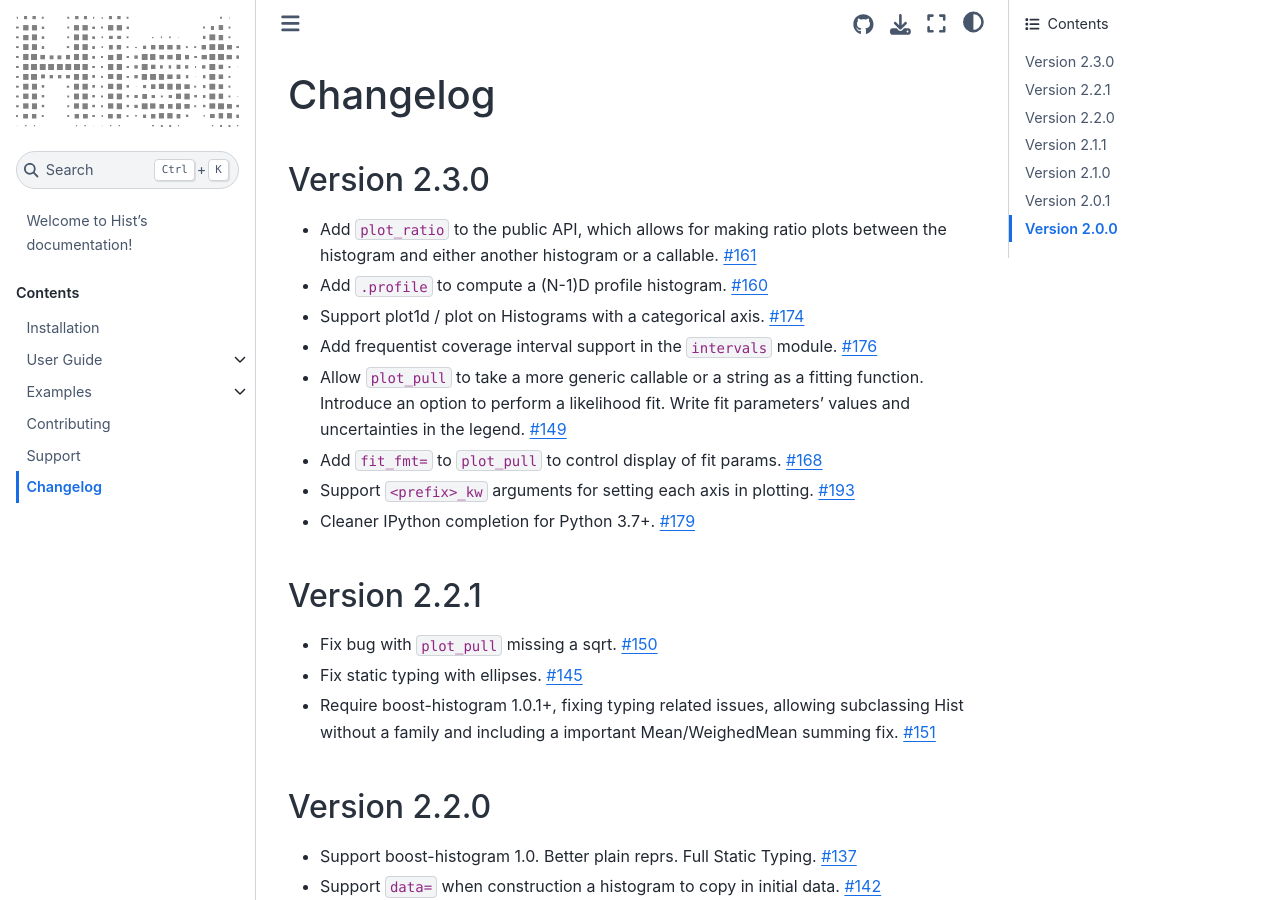
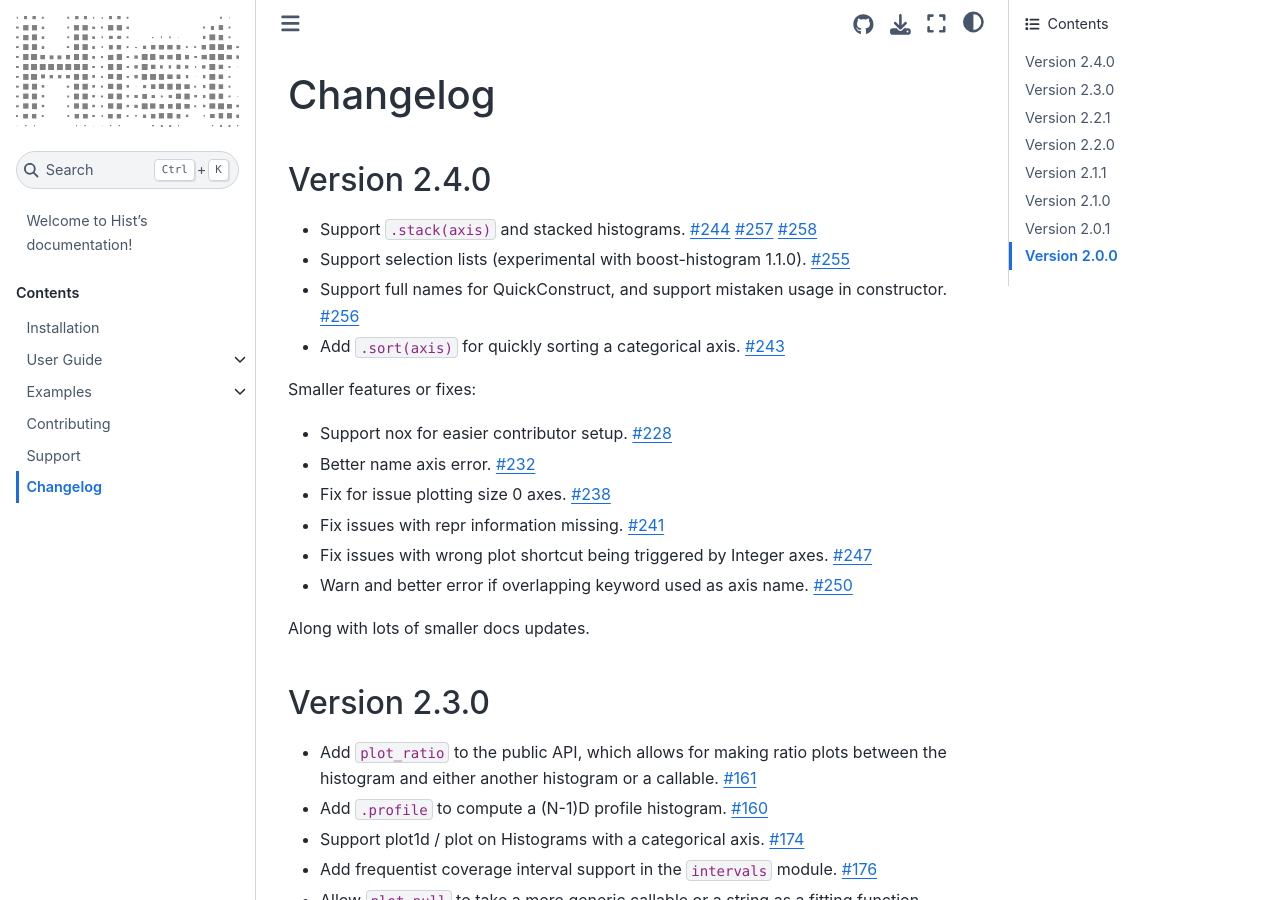
Before and after one commit to scikit-hep/hist, a Sphinx documentation site: the page built from docs/changelog.rst, in a window 1280 px wide and 900 px high. Built offline with Sphinx 7.4.7 and the Sphinx Book theme 1.1.4, drawn with Linux system fonts in a browser that asks for light colours; pages that are not in the unit, such as notebooks, are missing from menus.

Commit message:
docs: update changelog for release

```diff
--- a/docs/changelog.rst
+++ b/docs/changelog.rst
@@ -1,5 +1,50 @@
 Changelog
 ====================
+
+Version 2.4.0
+--------------------
+
+* Support ``.stack(axis)`` and stacked histograms.
+  `#244 <https://github.com/scikit-hep/hist/pull/244>`_
+  `#257 <https://github.com/scikit-hep/hist/pull/257>`_
+  `#258 <https://github.com/scikit-hep/hist/pull/258>`_
+
+* Support selection lists (experimental with boost-histogram 1.1.0).
+  `#255 <https://github.com/scikit-hep/hist/pull/255>`_
+
+* Support full names for QuickConstruct, and support mistaken usage in constructor.
+  `#256 <https://github.com/scikit-hep/hist/pull/256>`_
+
+* Add ``.sort(axis)`` for quickly sorting a categorical axis.
+  `#243 <https://github.com/scikit-hep/hist/pull/243>`_
+
+
+Smaller features or fixes:
+
+* Support nox for easier contributor setup.
+  `#228 <https://github.com/scikit-hep/hist/pull/228>`_
+
+* Better name axis error.
+  `#232 <https://github.com/scikit-hep/hist/pull/232>`_
+
+* Fix for issue plotting size 0 axes.
+  `#238 <https://github.com/scikit-hep/hist/pull/238>`_
+
+* Fix issues with repr information missing.
+  `#241 <https://github.com/scikit-hep/hist/pull/241>`_
+
+* Fix issues with wrong plot shortcut being triggered by Integer axes.
+  `#247 <https://github.com/scikit-hep/hist/pull/247>`_
+
+* Warn and better error if overlapping keyword used as axis name.
+  `#250 <https://github.com/scikit-hep/hist/pull/250>`_
+
+Along with lots of smaller docs updates.
+
+
+
+
+
 
 Version 2.3.0
 --------------------
```
